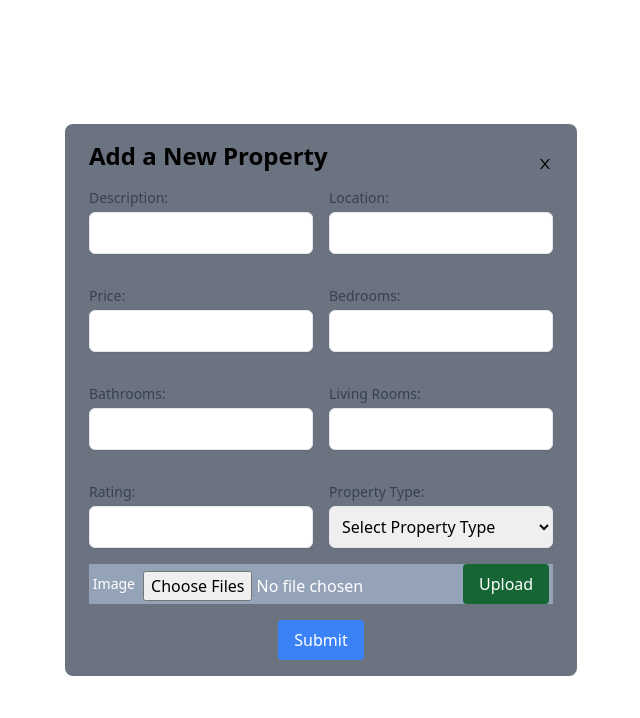
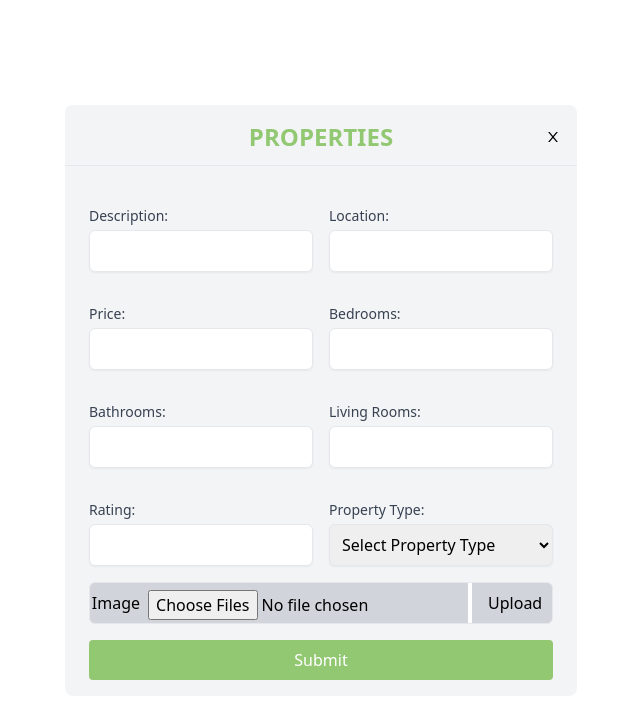
Before and after one commit to rjlb87/tirahunt, a React (Vite) app in the folder frontend/: page /propertyform in a window 1280 px wide. Shown: the top 718 px of the page, without its empty margins (319-959 px from the left). Built offline with nearby package versions, Linux system fonts and the light colour scheme.

Commit message:
fix: property modal ui

```diff
--- a/frontend/src/components/ImageUpload .jsx
+++ b/frontend/src/components/ImageUpload .jsx
@@ -27,20 +27,17 @@ const ImageUpload = () => {
   };
 
   return (
-    <div className="max-w-6xl mx-auto">
-      <div className="bg-slate-400 flex justify-center items-center">
+    <div className="max-w-6xl mx-auto px-6">
+      <div className="bg-gray-300 border rounded-md flex justify-center items-center">
         <div>
           <div className="flex items-center text-black gap-2">
-            <label
-              htmlFor="image"
-              className="block text-sm font-medium text-white"
-            >
+            <label htmlFor="image" className="block text-md  text-black pl-2">
               Image
             </label>
             <input
               type="file"
               name="files"
-              className="mt-1 text-white"
+              className="mt-1 text-black "
               onChange={handleFileChange}
               multiple
             />
@@ -48,7 +45,7 @@ const ImageUpload = () => {
               <button
                 type="button"
                 onClick={handleUpload}
-                className="px-4 py-2 font-medium text-white bg-green-800 rounded hover:bg-green-900 focus:outline-none focus:ring-2 focus:ring-blue-300"
+                className="px-4 py-2 font-medium text-black  rounded-r border-l-4  border-white  hover:bg-[#77af57] "
               >
                 Upload
               </button>
--- a/frontend/src/components/PropertyForm.jsx
+++ b/frontend/src/components/PropertyForm.jsx
@@ -2,7 +2,6 @@ import React, { useState } from "react";
 import ImageUpload from "../components/ImageUpload ";
 import { createProperty } from "../services/PropertyListings";
 import { AiOutlineClose } from "../icons/icons";
-
 
 const PropertyForm = () => {
   const [property, setProperty] = useState({
@@ -69,13 +68,20 @@ const PropertyForm = () => {
     <div className="max-w-6xl mx-auto bg-black rounded-lg shadow-lg">
       {!showForm && (
         <div className="fixed inset-0 z-50 flex flex-col justify-center items-center overflow-auto bg-opacity-75">
-        <div className="bg-gray-500 px-6 max-w-lg py-4 rounded-lg">
-            <div className="flex justify-between items-center">
-        <h2 className="text-2xl font-semibold mb-4">Add a New Property</h2>
-        <button     onClick={handleShow}><AiOutlineClose /></button>
+          <div className="bg-gray-100 max-w-lg py-4 rounded-lg">
+            <div className="relative">
+              <h2 className="text-2xl font-bold uppercase mb-10 text-[#92c872] border-b w-full flex justify-center pb-3">
+                Properties
+              </h2>
+              <button
+                onClick={handleShow}
+                className="absolute top-0 right-0 p-2 mr-2"
+              >
+                <AiOutlineClose />
+              </button>
             </div>
             <form onSubmit={handleSubmit}>
-          <div className="grid grid-cols-2 gap-4 ">
+              <div className="grid grid-cols-2 gap-4  px-6">
                 <div className="mb-4">
                   <label
                     htmlFor="description"
@@ -225,10 +231,10 @@ const PropertyForm = () => {
                   setPropertyImageId={(imageId) => handleImageUpload(imageId)}
                 />
               </div>
-          <div className="text-center">
+              <div className="text-center px-6">
                 <button
                   type="submit"
-              className="px-4 py-2 bg-blue-500 text-white rounded hover:bg-blue-600 focus:outline-none focus:ring focus:ring-blue-200"
+                  className="px-4 py-2 w-full  text-white rounded bg-[#92c872]  hover:bg-[#77af57] focus:outline-none focus:ring focus:ring-blue-200"
                 >
                   Submit
                 </button>
@@ -237,7 +243,6 @@ const PropertyForm = () => {
           </div>
         </div>
       )}
-
     </div>
   );
 };
```
Lines whose indentation alone changed are shown as unchanged.
